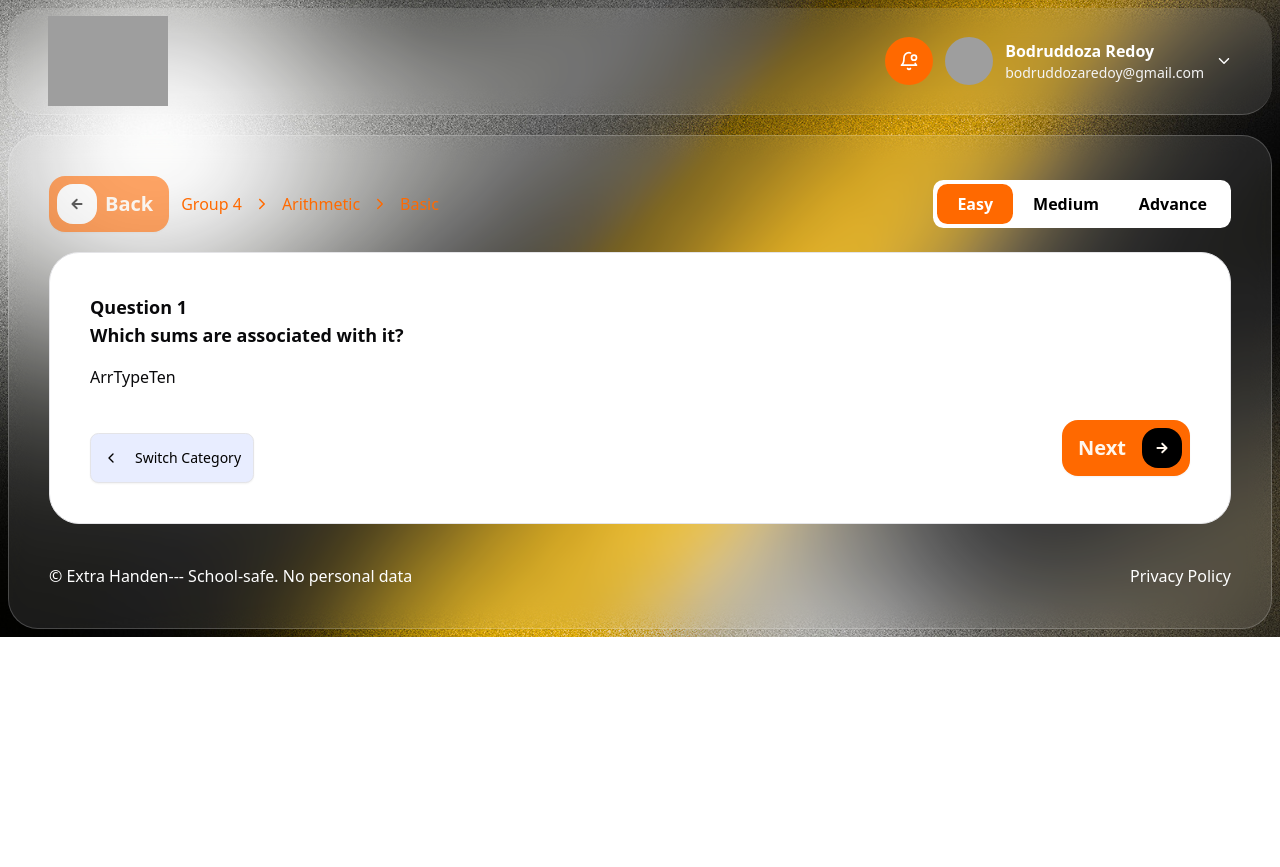
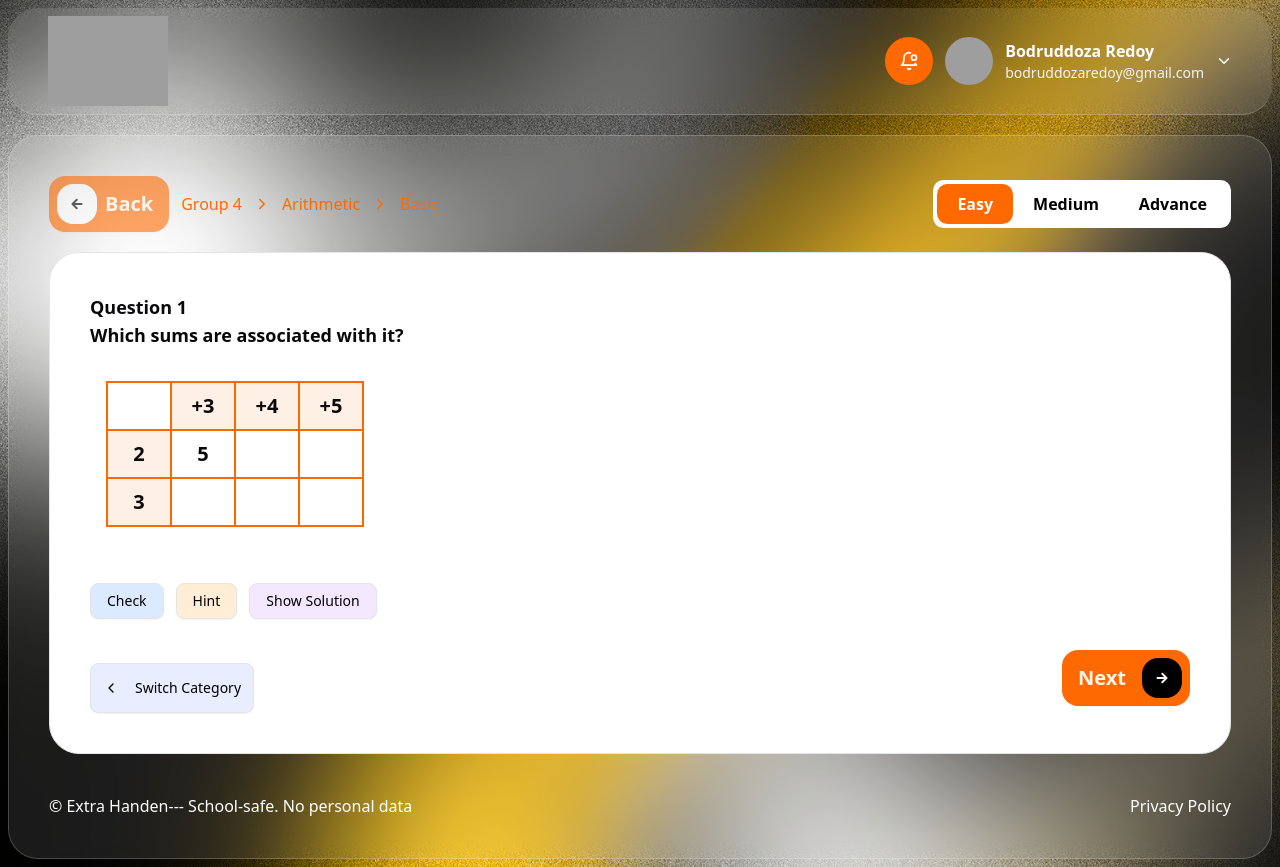
Before and after one commit to juyel66/Eduloop-quize-Application, a React (Vite) app: page /arithmetic in a window 1280 px wide. Before the commit the page ends 800 px from the top, so only its background shows below. Built offline with nearby package versions, Linux system fonts and the light colour scheme; grey boxes are pictures that could not be loaded.

Commit message:
Update: ArrTypeEleven component with implentation

```diff
--- a/src/pages/Arithmetic/components/ArrTypeEleven.tsx
+++ b/src/pages/Arithmetic/components/ArrTypeEleven.tsx
@@ -1,7 +1,178 @@
-import React from 'react'
+import Check from "@/components/common/Check";
+import Controllers from "@/components/common/Controllers";
+import Hint from "@/components/common/Hint";
+import React, { useState } from "react";
 
-export default function ArrTypeEleven({ data, hint }: any) {
+const data = [
+  {
+    id: 1,
+    column: [0, 3, 4, 5], // always have 0 at first index
+    rows: [
+      {
+        header: 2,
+        cells: [
+          { value: 5, correct: 5 }, // prefilled
+          { correct: 6 },
+          { correct: 7 },
+        ],
+      },
+      {
+        header: 3,
+        cells: [{ correct: 6 }, { correct: 7 }, { correct: 8 }],
+      },
+    ],
+  },
+];
+
+const hint = "Use row header + column header to calculate the answer.";
+
+export default function ArrTypeEleven() {
+  const [userAnswers, setUserAnswers] = useState<{ [key: string]: string }>({});
+  const [showHint, setShowHint] = useState(false);
+  const [status, setStatus] = useState<"match" | "wrong" | null>(null);
+  const [checked, setChecked] = useState(false); // to show feedback after check
+
+  const handleShowHint = () => setShowHint((v) => !v);
+
+  const handleInputChange = (rowIndex: number, colIndex: number, value: string) => {
+    setUserAnswers((prev) => ({
+      ...prev,
+      [`${rowIndex}-${colIndex}`]: value,
+    }));
+  };
+
+  const handleCheck = () => {
+    let allCorrect = true;
+
+    data.forEach((d) => {
+      d.rows.forEach((r, rowIndex) => {
+        r.cells.forEach((c, colIndex) => {
+          if (c.value === undefined) {
+            const userValue = userAnswers[`${rowIndex}-${colIndex}`];
+            if (Number(userValue) !== c.correct) {
+              allCorrect = false;
+            }
+          }
+        });
+      });
+    });
+
+    setStatus(allCorrect ? "match" : "wrong");
+    setChecked(true);
+  };
+
+  const handleShowSolution = () => {
+    const filled: { [key: string]: string } = {};
+    data.forEach((d) => {
+      d.rows.forEach((r, rowIndex) => {
+        r.cells.forEach((c, colIndex) => {
+          if (c.value === undefined) {
+            filled[`${rowIndex}-${colIndex}`] = String(c.correct);
+          }
+        });
+      });
+    });
+    setUserAnswers(filled);
+  };
+
+  const summary =
+    status === "match"
+      ? {
+          text: "🎉 All Correct! Great job",
+          color: "text-green-600",
+          bgColor: "bg-green-100",
+          borderColor: "border-green-600",
+        }
+      : status === "wrong"
+      ? {
+          text: "❌ Some answers are wrong. Check again.",
+          color: "text-red-600",
+          bgColor: "bg-red-100",
+          borderColor: "border-red-600",
+        }
+      : null;
+
   return (
-    <div>ArrTypeEleven</div>
-  )
+    <div>
+      <div className="p-4">
+        {data.map((d) => (
+          <table
+            key={d.id}
+            className="border-collapse border-2 border-primary text-xl font-semibold"
+          >
+            <thead>
+              <tr>
+                {d.column.map((c, i) => (
+                  <th
+                    key={i}
+                    className={`border-2 border-primary w-16 h-12 ${
+                      c === 0 ? "bg-transparent" : "bg-primary/10"
+                    }`}
+                  >
+                    {c === 0 ? "" : `+${c}`}
+                  </th>
+                ))}
+              </tr>
+            </thead>
+            <tbody>
+              {d.rows.map((r, rowIndex) => (
+                <tr key={rowIndex}>
+                  {/* row header */}
+                  <td className="border-2 border-primary w-16 h-12 bg-primary/10 text-center">
+                    {r.header}
+                  </td>
+                  {/* row cells */}
+                  {r.cells.map((c, colIndex) => {
+                    const key = `${rowIndex}-${colIndex}`;
+                    const userValue = userAnswers[key];
+                    let cellClass = "";
+
+                    if (checked && c.value === undefined) {
+                      if (Number(userValue) === c.correct) {
+                        cellClass = "text-green-600 font-bold";
+                      } else {
+                        cellClass = "text-red-600 font-bold";
+                      }
+                    }
+
+                    return (
+                      <td
+                        key={colIndex}
+                        className="border-2 border-primary w-16 h-12 text-center"
+                      >
+                        {c.value !== undefined ? (
+                          c.value
+                        ) : (
+                          <input
+                            type="text"
+                            value={userValue || ""}
+                            onChange={(e) =>
+                              handleInputChange(rowIndex, colIndex, e.target.value)
+                            }
+                            className={`w-full h-full text-center outline-none ${cellClass}`}
+                            disabled={status === "match"} // lock after solved
+                          />
+                        )}
+                      </td>
+                    );
+                  })}
+                </tr>
+              ))}
+            </tbody>
+          </table>
+        ))}
+      </div>
+
+      {/* controllers */}
+      <div>
+        <Controllers
+          handleCheck={handleCheck}
+          handleShowSolution={handleShowSolution}
+          handleShowHint={handleShowHint}
+        />
+        {showHint && <Hint hint={hint} />}
+        <Check summary={summary} />
+      </div>
+    </div>
+  );
 }
--- a/src/pages/Arithmetic/components/Questions.ts
+++ b/src/pages/Arithmetic/components/Questions.ts
@@ -1,6 +1,44 @@
 import type { Question } from "@/types/ArithmeticType";
 
 export const QUESTIONS_DATA: any[] = [
+  {
+    id: 14,
+    type: "math14",
+    group: "4",
+    subject: "Arithmetic",
+    category: "Basic",
+    level: "Easy",
+    metadata: {
+      question: "Which sums are associated with it?",
+      data: [
+        {
+          id: 1,
+          top: 5,
+          bottoms: [2, null],
+          answers: ["2 + 3 = 5", "3 + 2 = 5", "5 - 2 = 3", "5 - 3 = 2"],
+        },
+        {
+          id: 2,
+          top: 7,
+          bottoms: [2, 5],
+          answers: ["2 + 5 = 7", "5 + 2 = 7", "7 - 2 = 5", "7 - 5 = 2"],
+        },
+        {
+          id: 3,
+          bottoms: [4, 5],
+          top: null,
+          answers: ["4 + 5 = 9", "5 + 4 = 9", "9 - 4 = 5", "9 - 5 = 4"],
+        },
+        {
+          id: 4,
+          top: 8,
+          bottoms: [2, 6],
+          answers: ["2 + 6 = 8", "6 + 2 = 8", "8 - 2 = 6", "8 - 6 = 2"],
+        },
+      ],
+      hint: "Only find those numbers sum, that is matched with the box numbers.",
+    },
+  },
   {
     id: 13,
     type: "math13",
```
